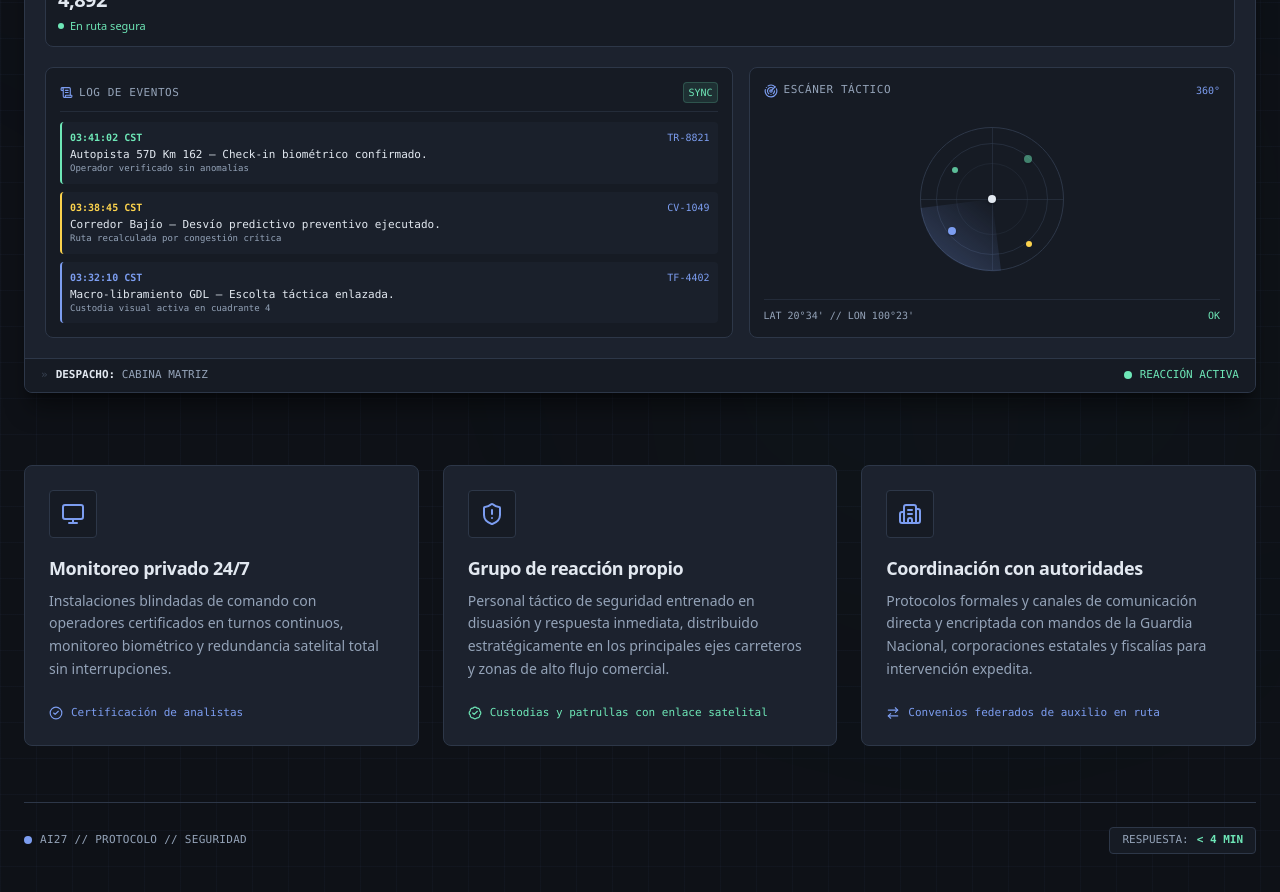
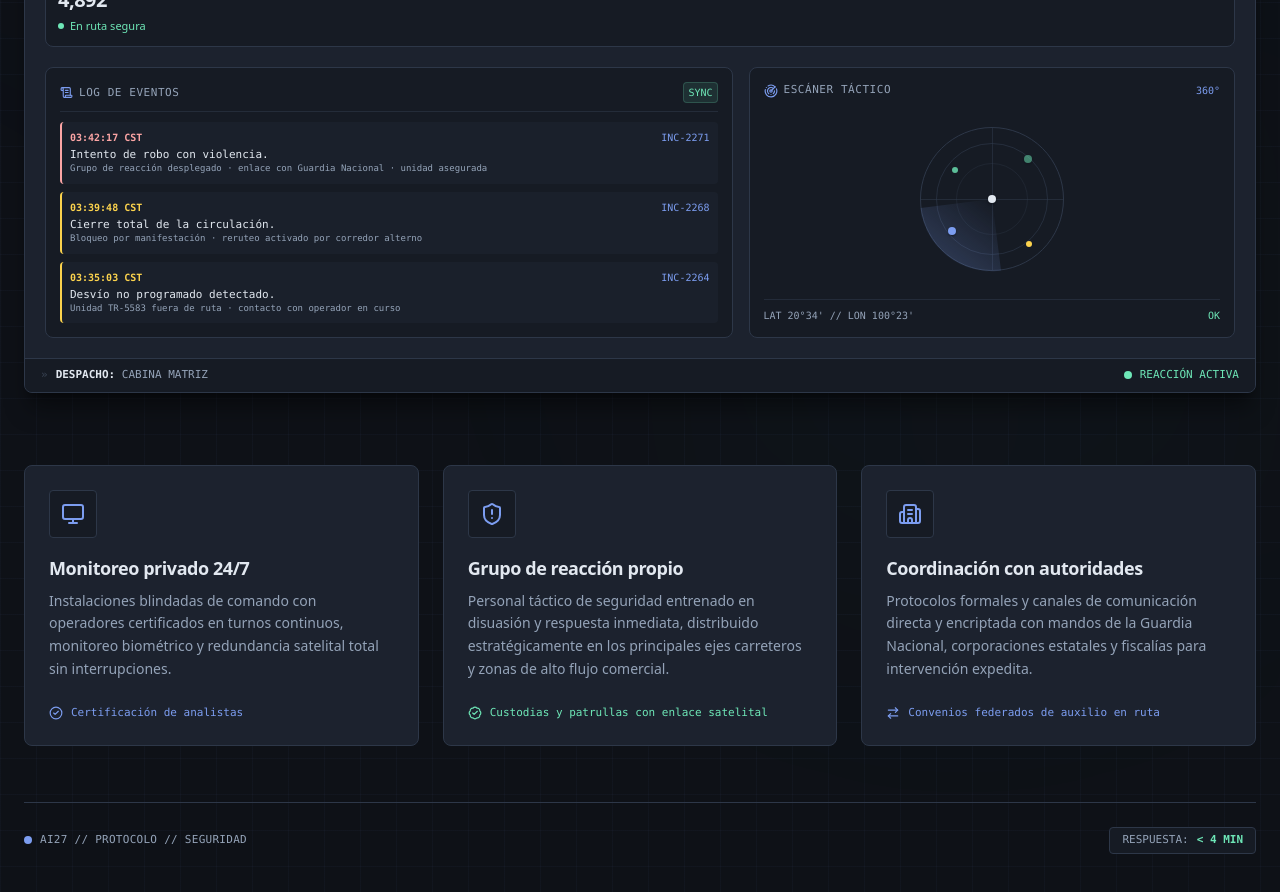
Before and after one commit to AI27-Tech/landing-web-frontend, a React (Vite) app: page / in a window 1280 px wide. Shown: the part 4200-5092 px from the top of the page. Built offline with nearby package versions, Linux system fonts and the light colour scheme.

Commit message:
fix: avoid routes in the event log

```diff
--- a/src/features/monitoreo/CommandConsole.tsx
+++ b/src/features/monitoreo/CommandConsole.tsx
@@ -41,28 +41,28 @@ type Evento = {
 
 const eventos: Evento[] = [
   {
-    hora: '03:41:02 CST',
-    horaColor: 'text-success',
-    borde: 'border-success',
-    ref: 'TR-8821',
-    titulo: 'Autopista 57D Km 162 — Check-in biométrico confirmado.',
-    detalle: 'Operador verificado sin anomalías',
+    hora: '03:42:17 CST',
+    horaColor: 'text-error',
+    borde: 'border-error',
+    ref: 'INC-2271',
+    titulo: 'Intento de robo con violencia.',
+    detalle: 'Grupo de reacción desplegado · enlace con Guardia Nacional · unidad asegurada',
   },
   {
-    hora: '03:38:45 CST',
+    hora: '03:39:48 CST',
     horaColor: 'text-warning',
     borde: 'border-warning',
-    ref: 'CV-1049',
-    titulo: 'Corredor Bajío — Desvío predictivo preventivo ejecutado.',
-    detalle: 'Ruta recalculada por congestión crítica',
+    ref: 'INC-2268',
+    titulo: 'Cierre total de la circulación.',
+    detalle: 'Bloqueo por manifestación · reruteo activado por corredor alterno',
   },
   {
-    hora: '03:32:10 CST',
-    horaColor: 'text-primary',
-    borde: 'border-primary',
-    ref: 'TF-4402',
-    titulo: 'Macro-libramiento GDL — Escolta táctica enlazada.',
-    detalle: 'Custodia visual activa en cuadrante 4',
+    hora: '03:35:03 CST',
+    horaColor: 'text-warning',
+    borde: 'border-warning',
+    ref: 'INC-2264',
+    titulo: 'Desvío no programado detectado.',
+    detalle: 'Unidad TR-5583 fuera de ruta · contacto con operador en curso',
   },
 ];
 
```
